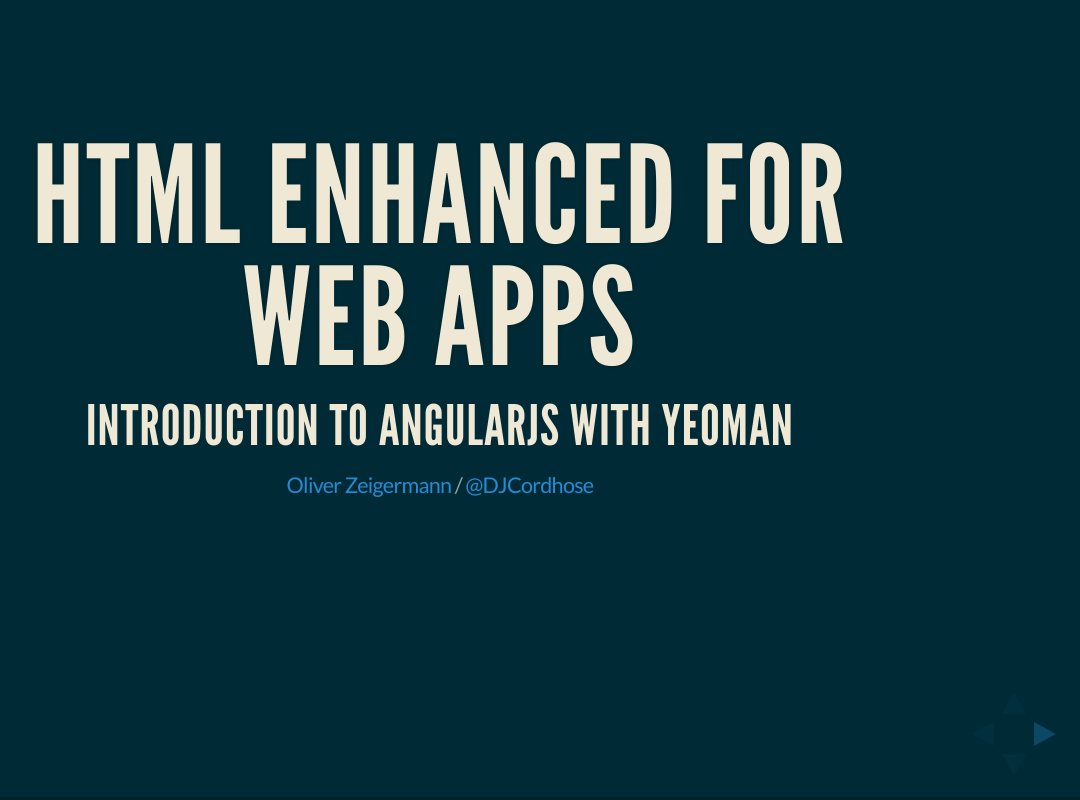
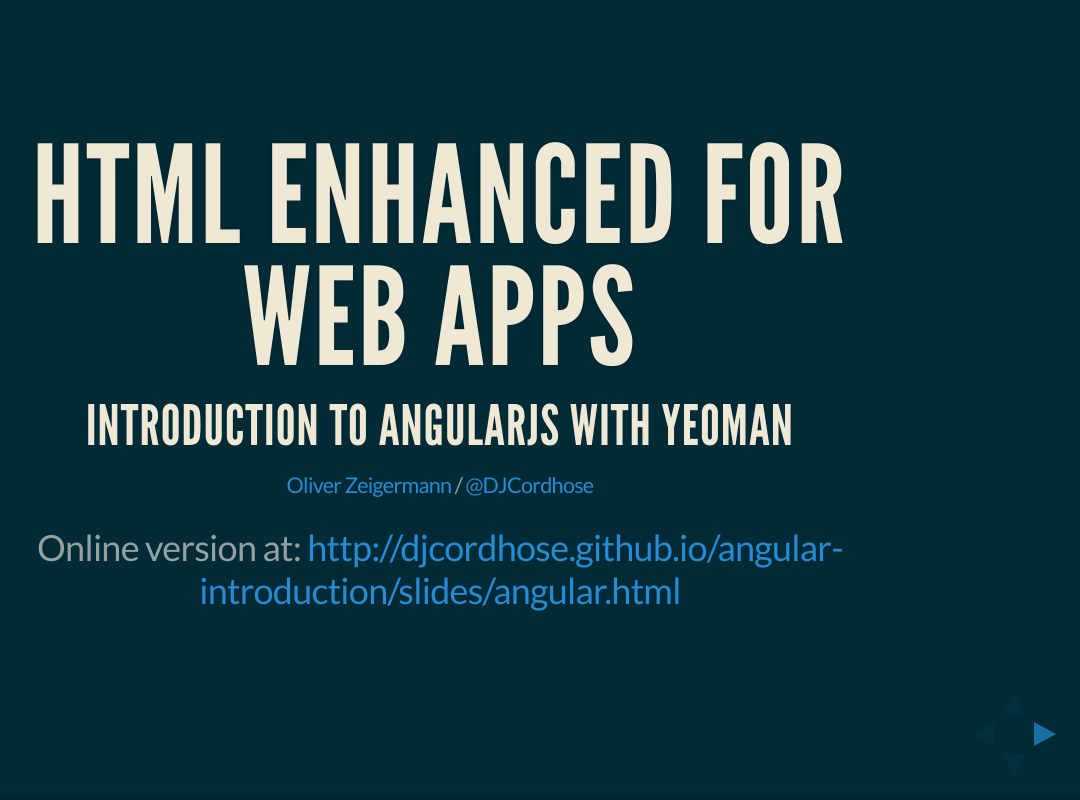
Before and after one commit to DJCordhose/angular-introduction, a plain HTML site: page slides/angular.html in a window 1280 px wide. Shown: the whole page, without its empty margins (200-1280 px from the left). Drawn offline with Linux system fonts and the light colour scheme.

Commit message:
Fixed link to live version

```diff
--- a/slides/angular.html
+++ b/slides/angular.html
@@ -38,7 +38,7 @@
                 <p>
                     <small><a href="http://zeigermann.eu">Oliver Zeigermann</a> / <a href="http://twitter.com/djcordhose">@DJCordhose</a></small>
                 </p>
-                <p class="fragment">Online version at: <a href="http://djcordhose.github.io/angular-introduction/slides/angular.html">http://djcordhose.github.io/angular-introduction/slides/angular.html</a></p>
+                <p>Online version at: <a href="http://djcordhose.github.io/angular-introduction/slides/angular.html">http://djcordhose.github.io/angular-introduction/slides/angular.html</a></p>
 
             </section>
                 <!--<section>-->
```
